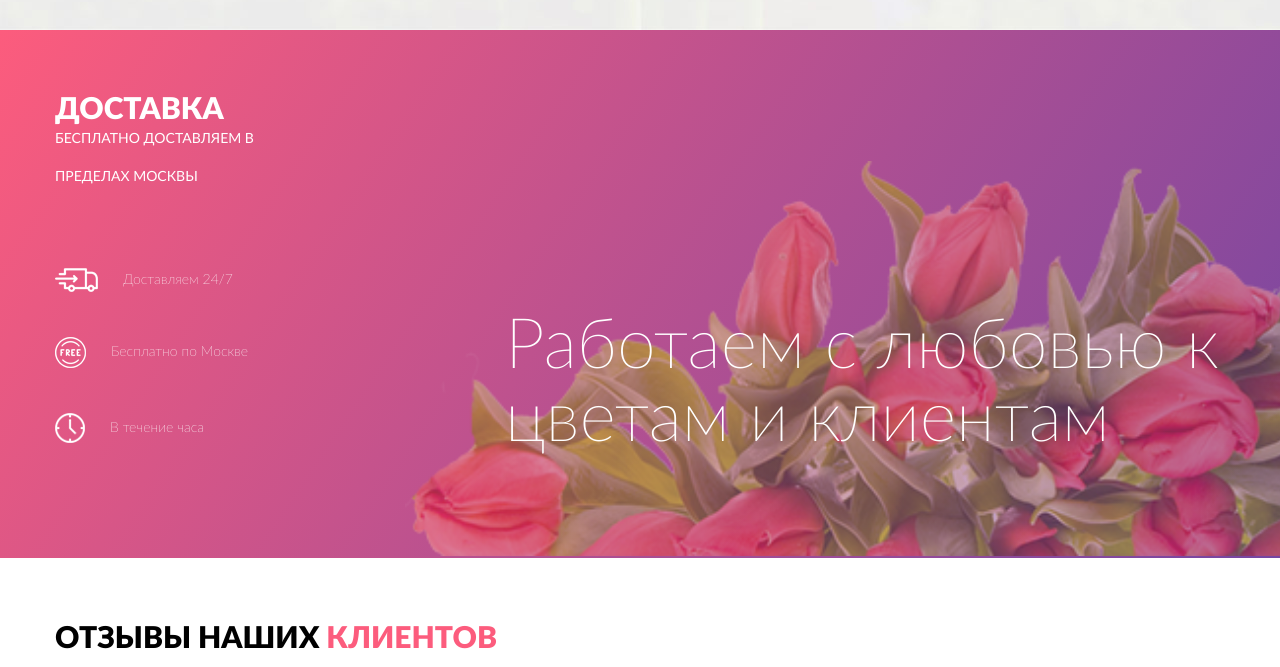
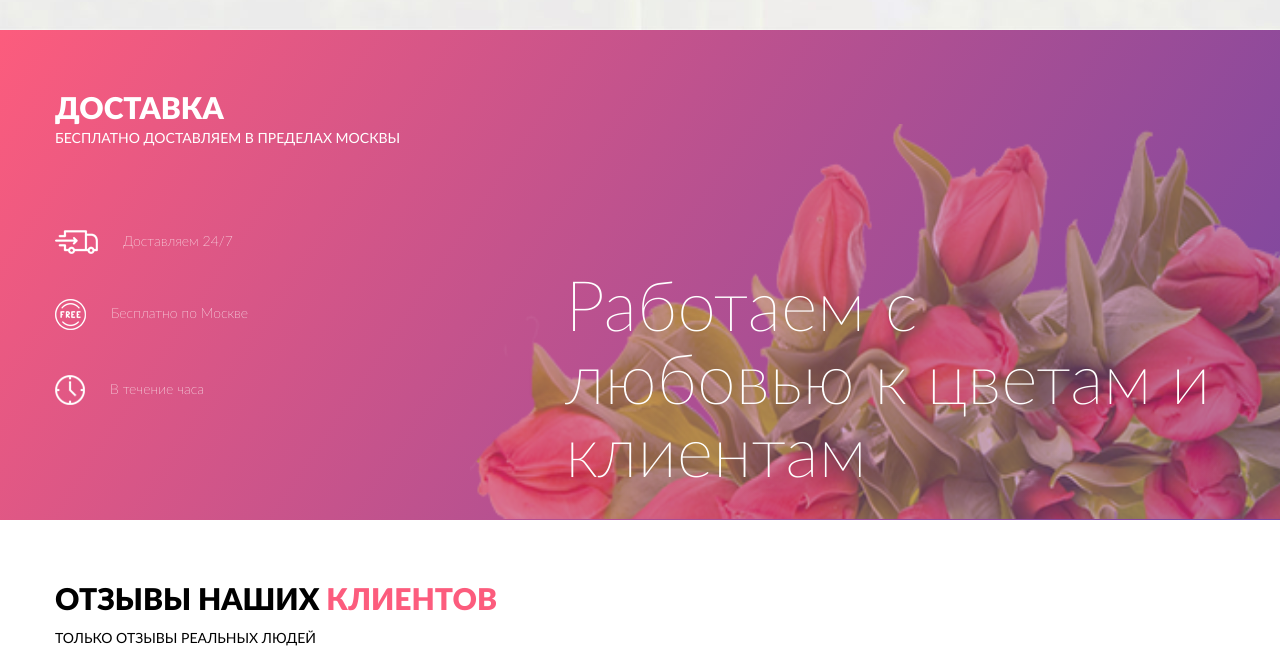
Before and after one commit to dkistanov/Flowers, a website: page src/index.html in a window 1280 px wide. Shown: the part 2320-2987 px from the top of the page. Drawn offline with nearby package versions, Linux system fonts and the light colour scheme; files that its build step writes are made by us from their sources; files whose address does not match are found by name.

Commit message:
Finish 100%

```diff
--- a/src/scss/section/delivery.scss
+++ b/src/scss/section/delivery.scss
@@ -33,6 +33,7 @@
     font-family: 'Lato';
     font-weight: 400;
     font-style: normal;
+    white-space: nowrap;
 }
 
 .delivery__list {
@@ -66,7 +67,7 @@
 .delivery__img {
     width: rem(890px);
     height: rem(395px);
-    margin-bottom: rem(-130px);
+    margin-bottom:-6.68571rem;
     margin-right: rem(-70px)
 }
 
```
Also changed, not shown: build/css/style.css, build/css/style.min.css, 1 other file.
